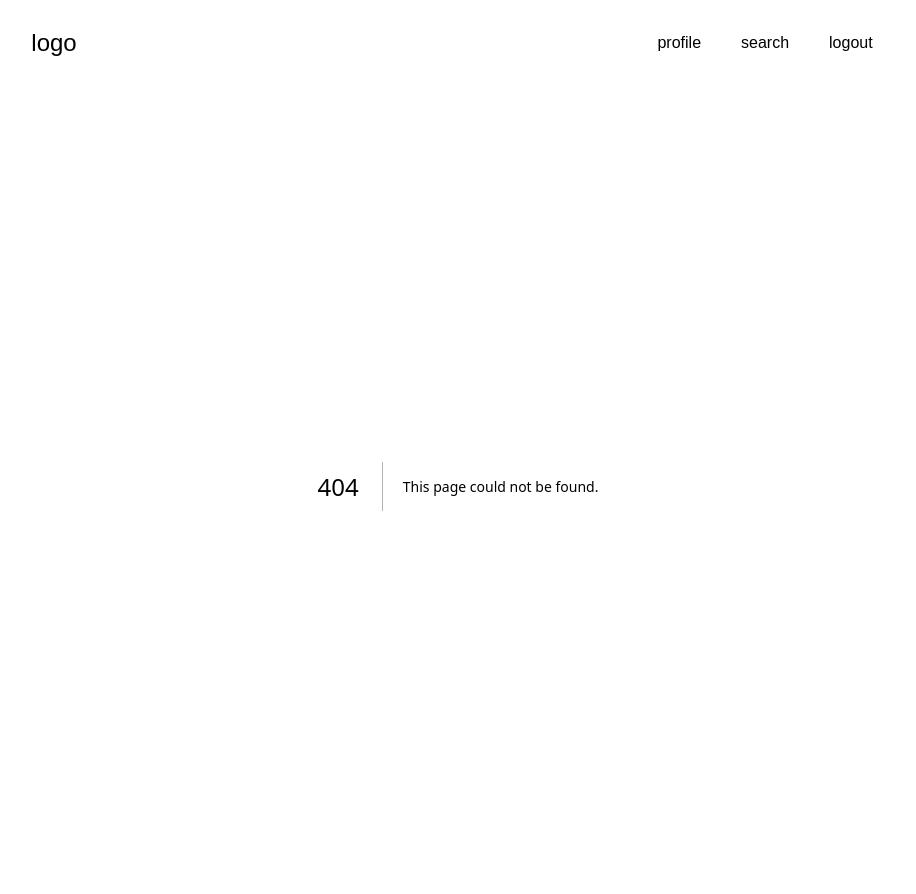
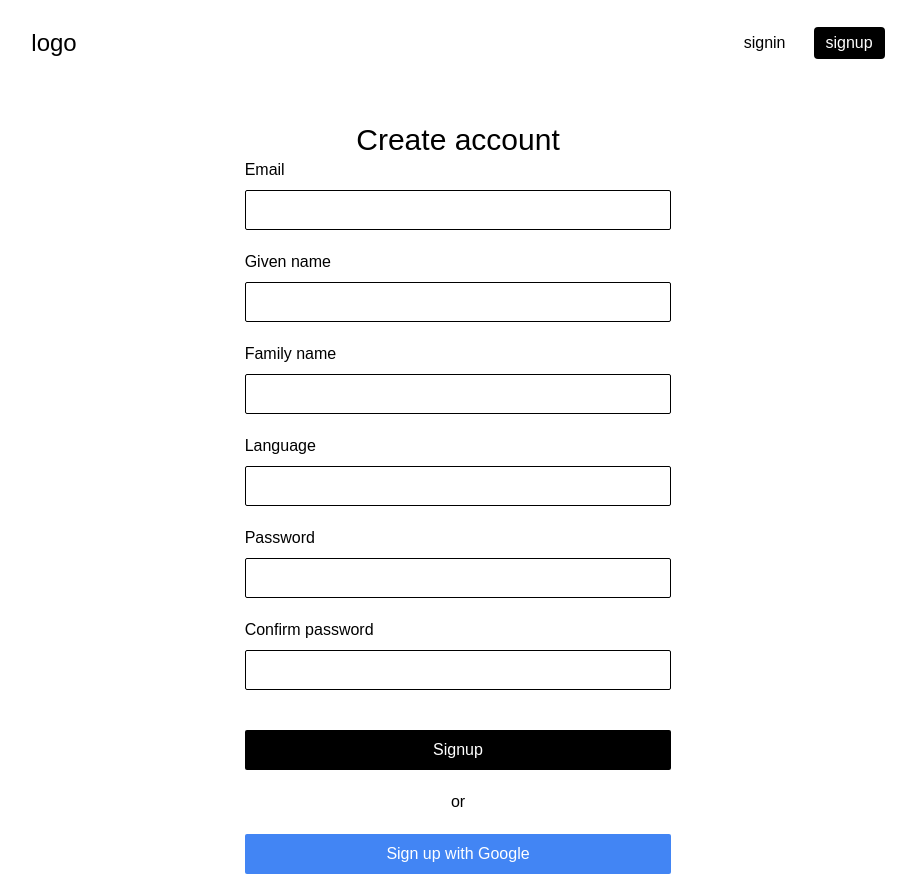
Before and after one commit to HazratAliii/ewnfe, a Next.js app: page /signup in a window 1280 px wide. Before the commit this address had no page. Shown: the whole page, without its empty margins (182-1098 px from the left). Built offline with nearby package versions, Linux system fonts and the light colour scheme.

Commit message:
fear:designed signup signin page

```diff
--- a/app/(auth)/signin/page.tsx
+++ b/app/(auth)/signin/page.tsx
@@ -1,7 +1,80 @@
+"use client";
 import React from "react";
+import { useForm, SubmitHandler } from "react-hook-form";
 
-const Signin = () => {
-  return <div>Signin</div>;
+type SigninFormData = {
+  email: string;
+  password: string;
+};
+
+const Signin: React.FC = () => {
+  const {
+    register,
+    handleSubmit,
+    formState: { errors },
+  } = useForm<SigninFormData>();
+
+  const onSubmit: SubmitHandler<SigninFormData> = (data) => {
+    console.log(data);
+  };
+
+  return (
+    <div
+      className=" mt-5 bg-red md:w-2/3 w-full overflow-hidden mx-auto bg-[#ffffff] flex flex-col items-center md:mt-20"
+      style={{ height: "calc(100vh-86px)" }}
+    >
+      <h1 className="text-3xl mt-4">Login</h1>
+      <form
+        onSubmit={handleSubmit(onSubmit)}
+        className="w-full flex flex-col items-center"
+      >
+        <div className="w-1/2 mb-5">
+          <label htmlFor="email" className="block mb-2">
+            Email
+          </label>
+          <input
+            type="email"
+            id="email"
+            {...register("email", { required: "Email is required" })}
+            className="w-full h-[40px] rounded-sm border border-black px-2"
+          />
+          {errors.email && (
+            <p className="text-red-500">{errors.email.message}</p>
+          )}
+        </div>
+
+        <div className="w-1/2 mb-5">
+          <label htmlFor="password" className="block mb-2">
+            Password
+          </label>
+          <input
+            type="password"
+            id="password"
+            {...register("password", {
+              required: "Password is required",
+            })}
+            className="w-full h-[40px] rounded-sm border border-black px-2"
+          />
+          {errors.password && (
+            <p className="text-red-500">{errors.password.message}</p>
+          )}
+        </div>
+
+        <button
+          type="submit"
+          className="w-1/2 h-[40px] rounded-sm bg-black text-white mt-5 mb-5"
+        >
+          Sign In
+        </button>
+
+        <p className="mb-5">or</p>
+
+        <button className="w-1/2 h-[40px] rounded-sm bg-[#4285F4] text-white flex items-center justify-center mb-10">
+          Sign in with Google
+        </button>
+      </form>
+    </div>
+  );
 };
 
 export default Signin;
--- a/app/(auth)/signup.tsx/page.tsx
+++ /dev/null
@@ -1,7 +0,0 @@
-import React from "react";
-
-const Signup = () => {
-  return <div>Signup</div>;
-};
-
-export default Signup;
--- /dev/null
+++ b/app/(auth)/signup/page.tsx
@@ -0,0 +1,143 @@
+"use client";
+import React from "react";
+import { useForm, SubmitHandler } from "react-hook-form";
+
+type SignupFormData = {
+  email: string;
+  givenName: string;
+  familyName: string;
+  language: string;
+  password: string;
+  confirmPassword: string;
+};
+
+const Signup: React.FC = () => {
+  const {
+    register,
+    handleSubmit,
+    formState: { errors },
+  } = useForm<SignupFormData>();
+
+  const onSubmit: SubmitHandler<SignupFormData> = (data) => {
+    console.log(data);
+  };
+
+  return (
+    <div className="bg-red md:w-2/3 w-full h-full mx-auto bg-[#ffffff] flex flex-col items-center mt-5">
+      <h1 className="text-3xl mt-4">Create account</h1>
+      <form
+        onSubmit={handleSubmit(onSubmit)}
+        className="w-full flex flex-col items-center"
+      >
+        <div className="w-1/2 mb-5">
+          <label htmlFor="email" className="block mb-2">
+            Email
+          </label>
+          <input
+            type="email"
+            id="email"
+            {...register("email", { required: "Email is required" })}
+            className="w-full h-[40px] rounded-sm border border-black px-2"
+          />
+          {errors.email && (
+            <p className="text-red-500">{errors.email.message}</p>
+          )}
+        </div>
+        <div className="w-1/2 mb-5">
+          <label htmlFor="givenName" className="block mb-2">
+            Given name
+          </label>
+          <input
+            type="text"
+            id="givenName"
+            {...register("givenName", { required: "Given name is required" })}
+            className="w-full h-[40px] rounded-sm border border-black px-2"
+          />
+          {errors.givenName && (
+            <p className="text-red-500">{errors.givenName.message}</p>
+          )}
+        </div>
+        <div className="w-1/2 mb-5">
+          <label htmlFor="familyName" className="block mb-2">
+            Family name
+          </label>
+          <input
+            type="text"
+            id="familyName"
+            {...register("familyName", { required: "Family name is required" })}
+            className="w-full h-[40px] rounded-sm border border-black px-2"
+          />
+          {errors.familyName && (
+            <p className="text-red-500">{errors.familyName.message}</p>
+          )}
+        </div>
+        <div className="w-1/2 mb-5">
+          <label htmlFor="language" className="block mb-2">
+            Language
+          </label>
+          <input
+            type="text"
+            id="language"
+            {...register("language", { required: "Language is required" })}
+            className="w-full h-[40px] rounded-sm border border-black px-2"
+          />
+          {errors.language && (
+            <p className="text-red-500">{errors.language.message}</p>
+          )}
+        </div>
+        <div className="w-1/2 mb-5">
+          <label htmlFor="password" className="block mb-2">
+            Password
+          </label>
+          <input
+            type="password"
+            id="password"
+            {...register("password", {
+              required: "Password is required",
+              minLength: {
+                value: 6,
+                message: "Password must be at least 6 characters long",
+              },
+            })}
+            className="w-full h-[40px] rounded-sm border border-black px-2"
+          />
+          {errors.password && (
+            <p className="text-red-500">{errors.password.message}</p>
+          )}
+        </div>
+        <div className="w-1/2 mb-5">
+          <label htmlFor="confirmPassword" className="block mb-2">
+            Confirm password
+          </label>
+          <input
+            type="password"
+            id="confirmPassword"
+            {...register("confirmPassword", {
+              required: "Confirm password is required",
+              validate: (value) =>
+                value ===
+                  (document.getElementById("password") as HTMLInputElement)
+                    ?.value || "Passwords do not match",
+            })}
+            className="w-full h-[40px] rounded-sm border border-black px-2"
+          />
+          {errors.confirmPassword && (
+            <p className="text-red-500">{errors.confirmPassword.message}</p>
+          )}
+        </div>
+        <button
+          type="submit"
+          className="w-1/2 h-[40px] rounded-sm bg-black text-white mt-5 mb-5"
+        >
+          Signup
+        </button>
+        or
+        <button className="w-1/2 h-[40px] rounded-sm bg-[#4285F4] text-white mt-5 mb-5 flex items-center justify-center">
+          Sign up with Google
+        </button>
+      </form>
+    </div>
+  );
+};
+
+export default Signup;
--- a/components/Navbar.tsx
+++ b/components/Navbar.tsx
@@ -3,19 +3,23 @@
 import React, { useState } from "react";
 import { usePathname } from "next/navigation";
 import { RxHamburgerMenu } from "react-icons/rx";
-import { IoMdClose } from "react-icons/io"; // Close icon
+import { IoMdClose } from "react-icons/io";
 import Link from "next/link";
 
 const Navbar = () => {
   const [isDrawerOpen, setIsDrawerOpen] = useState(false);
   const pathname = usePathname();
-  const authenticated = true;
-  const navItems = [
+  const authenticated = false;
+
+  const navItems = authenticated
+    ? [
         { name: "profile", path: "/" },
         { name: "search", path: "/search" },
+        { name: "logout", path: "/logout" },
+      ]
+    : [
         { name: "signin", path: "/signin" },
         { name: "signup", path: "/signup" },
-    { name: "logout", path: "/logout" },
       ];
 
   const toggleDrawer = () => {
@@ -23,20 +27,12 @@ const Navbar = () => {
   };
 
   return (
-    <div className="relative w-full items-center justify-center h-[60px] lg:h-[86px]">
+    <div className="relative w-full bg-[#ffffff] items-center justify-center h-[60px] lg:h-[86px]">
       <div className="flex w-full lg:w-2/3 mx-auto h-full items-center justify-between">
         <div className="text-2xl">logo</div>
 
         <div className="hidden md:flex space-x-4">
-          {navItems.map((item) => {
-            if (!authenticated && item.name === "logout") return null;
-            if (
-              authenticated &&
-              (item.name === "signin" || item.name === "signup")
-            )
-              return null;
-
-            return (
+          {navItems.map((item) => (
             <span
               key={item.name}
               className={`${
@@ -45,8 +41,7 @@ const Navbar = () => {
             >
               <Link href={item.path}>{item.name}</Link>
             </span>
-            );
-          })}
+          ))}
         </div>
 
         <div className="md:hidden mr-3">
@@ -67,15 +62,7 @@ const Navbar = () => {
           />
         </div>
         <div className="flex flex-col items-start p-4 space-y-4">
-          {navItems.map((item) => {
-            if (!authenticated && item.name === "logout") return null;
-            if (
-              authenticated &&
-              (item.name === "signin" || item.name === "signup")
-            )
-              return null;
-
-            return (
+          {navItems.map((item) => (
             <span
               key={item.name}
               className={`${
@@ -84,12 +71,10 @@ const Navbar = () => {
             >
               <Link href={item.path}>{item.name}</Link>
             </span>
-            );
-          })}
+          ))}
         </div>
       </div>
 
-      {/* Overlay */}
       {isDrawerOpen && (
         <div
           className="fixed inset-0 bg-black opacity-50 z-40"
--- a/package.json
+++ b/package.json
@@ -12,6 +12,7 @@
     "next": "14.2.13",
     "react": "^18",
     "react-dom": "^18",
+    "react-hook-form": "^7.53.0",
     "react-icons": "^5.3.0"
   },
   "devDependencies": {
--- a/tsconfig.json
+++ b/tsconfig.json
@@ -26,6 +26,7 @@
     "**/*.ts",
     "**/*.tsx",
     ".next/types/**/*.ts",
+    "app/(auth)/signup",
     "app/(auth)/signup"
   ],
   "exclude": ["node_modules"]
```
Also changed, not shown: 2 other files (tests, documents, lock files or other folders). Lines whose indentation alone changed are shown as unchanged.
